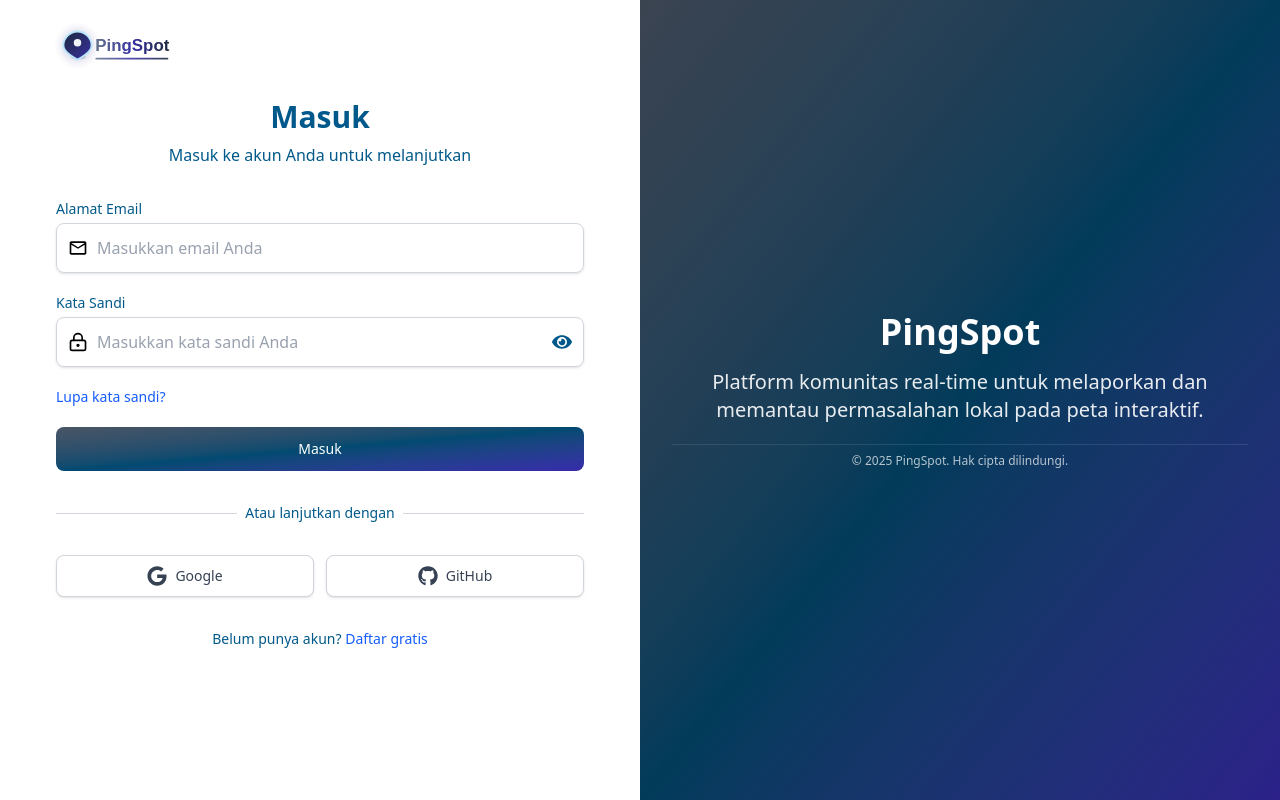
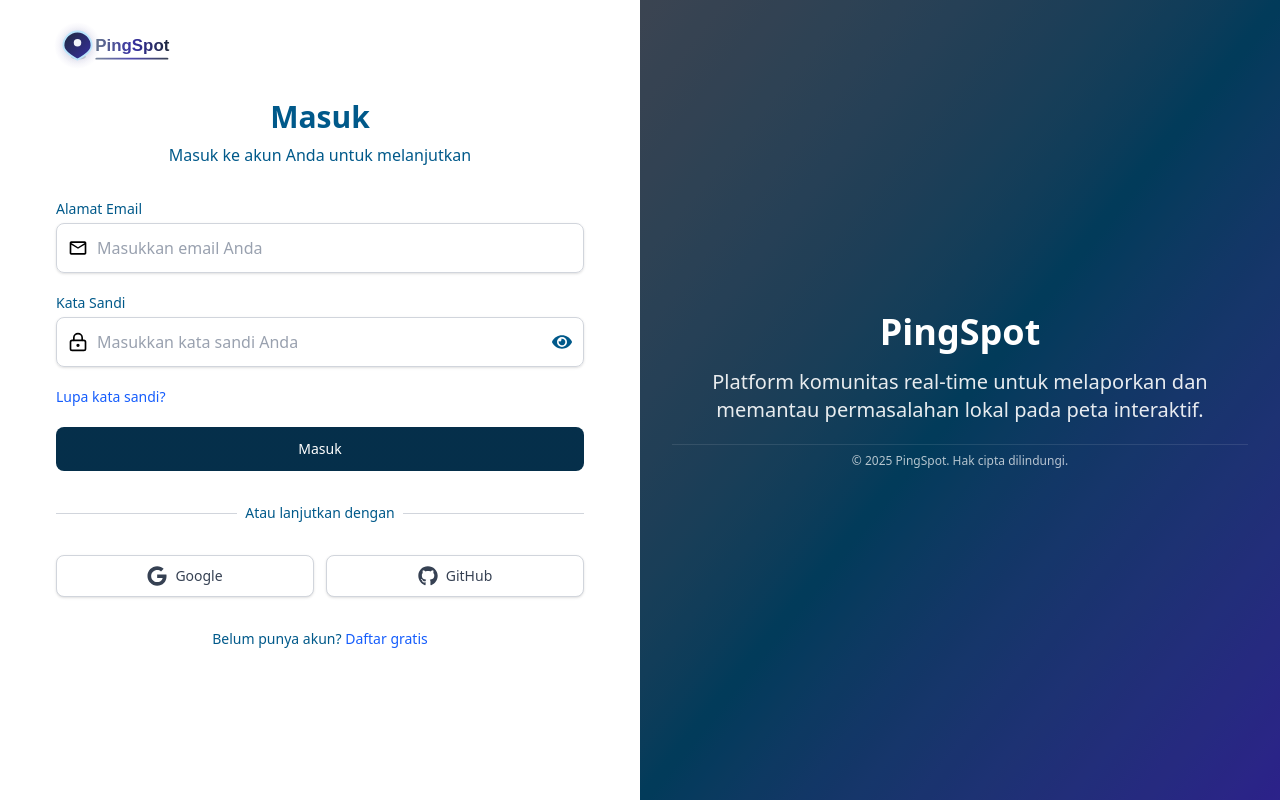
Before and after one commit to AndreanDjabbar/PingSpot, a Next.js app in the folder client/: page /auth/login in a window 1280 px wide. In both pictures the pointer is over the button "Masuk". Built offline with nearby package versions, Linux system fonts and the light colour scheme.

Commit message:
Add: add bg pingspot styling in hover

```diff
--- a/client/src/app/globals.css
+++ b/client/src/app/globals.css
@@ -3,3 +3,6 @@
 .bg-pingspot-gradient {
     @apply bg-gradient-to-br from-gray-600 via-sky-900 to-indigo-800;
 }
+.bg-pingspot-gradient:hover {
+    @apply from-sky-950 via-sky-950 to-sky-950;
+}
```
